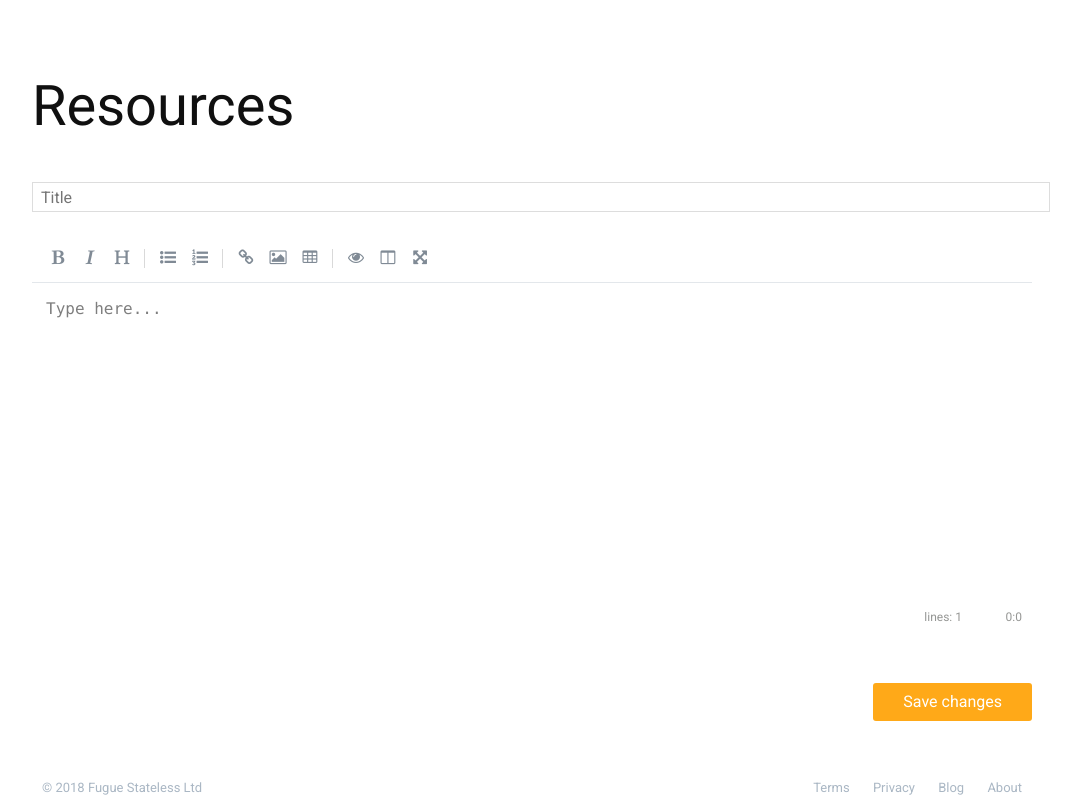
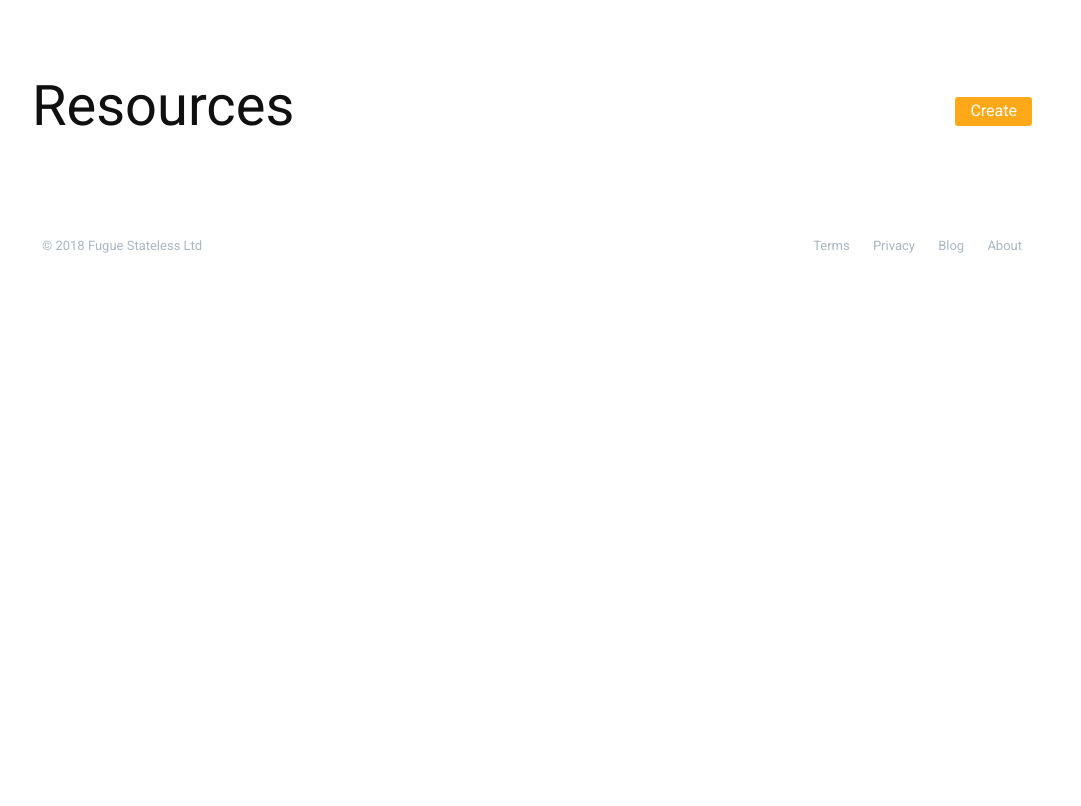
Before and after one commit to sirodoht/knowhub, a Django app: page /1/resources/ in a window 1280 px wide. Shown: the part 45-851 px from the top of the page, without its empty margins (108-1189 px from the left). After the commit the page ends 298 px from the top, so only its background shows below. Run offline with Django 3.2, Linux system fonts and the light colour scheme; the visitor is signed in with stand-in values (Sample User, id 1).

Commit message:
add resources list template

```diff
--- a/main/templates/main/resources.html
+++ b/main/templates/main/resources.html
@@ -3,47 +3,6 @@
 {% load static %}
 
 {% block title %}Resources - KnowHub.app{% endblock %}
-
-{% block head_extra %}
-    <link rel="stylesheet" href="{% static 'font-awesome/css/font-awesome.min.css' %}">
-    <link rel="stylesheet" href="{% static 'styles/simplemde.min.css' %}">
-    <style>
-        /* SimpleMDE related styles */
-        .CodeMirror {
-            font-family: SFMono-Regular, Consolas, "Liberation Mono", Menlo, Courier, monospace;
-            line-height: 1.5;
-            border: none;
-        }
-
-        .editor-statusbar {
-            margin-bottom: 50px;
-        }
-
-        .editor-toolbar {
-            border-top: none;
-            border-left: none;
-            border-right: none;
-            border-bottom: 1px solid #aab7c455;
-            opacity: 1;
-        }
-
-        .editor-toolbar:hover {
-            opacity: 1;
-        }
-
-        .editor-toolbar a {
-            border-radius: 1px;
-            opacity: 0.6;
-        }
-
-        .editor-toolbar a.active,
-        .editor-toolbar a:hover {
-            opacity: 1;
-            border-color: transparent;
-            background: inherit;
-        }
-    </style>
-{% endblock %}
 
 {% block content %}
     <section class="resources">
@@ -55,52 +14,20 @@
         </div>
         {% endif %}
 
-        <h1>Resources</h1>
-
-        <form action="{% url 'main:resources' request.user.profile.company.route %}" method="post">
-            {{ form.non_field_errors }}
-
-            {% if form.title.errors %}
-                {% for error in form.title.errors %}
-                    <div class="form-error">{{ error|escape }}</div>
-                {% endfor %}
-            {% endif %}
-            <input type="text" name="title" maxlength="300" required id="id_title" placeholder="Title">
-
-            {% if form.body.errors %}
-                {% for error in form.body.errors %}
-                    <div class="form-error">{{ error|escape }}</div>
-                {% endfor %}
-            {% endif %}
-            <textarea name="body" id="id_body"></textarea>
-
-            {% csrf_token %}
-
-            <input type="submit" value="Save changes">
-        </form>
+        <header>
+            <div class="resources-title">
+                <h1>Resources</h1>
+                <a href="{% url 'main:resources_create' request.user.profile.company.route %}">Create</a>
+            </div>
+        </header>
+        <div class="resources-list">
+            {% for document in resources %}
+            <div class="resources-list-item">
+                <h2 class="resources-list-item-title">
+                    <a href="{% url 'main:resources_view' request.user.profile.company.route document.slug %}">{{ document.title }}</a>
+                </h2>
+            </div>
+            {% endfor %}
+        </div>
     </section>
 {% endblock %}
-
-{% block scripts %}
-    <script src="{% static 'scripts/simplemde.min.js' %}"></script>
-    <script>
-        var simplemde = new SimpleMDE({
-            element: document.getElementById('id_body'),
-            forceSync: true,
-            autoDownloadFontAwesome: false,
-            spellChecker: false,
-            lineWrapping: false,
-            placeholder: 'Type here...',
-            showIcons: ['table'],
-            hideIcons: ['guide', 'quote'],
-            status: ['lines', 'cursor'],
-            shortcuts: {
-                'toggleOrderedList': null,
-                'toggleCodeBlock': null,
-                'drawTable': null,
-                'toggleHeadingBigger': null,
-                'drawImage': null,
-            }
-        });
-    </script>
-{% endblock %}
```
Also changed, not shown: main/templates/main/resources_create.html (added, +106 -0 lines).
